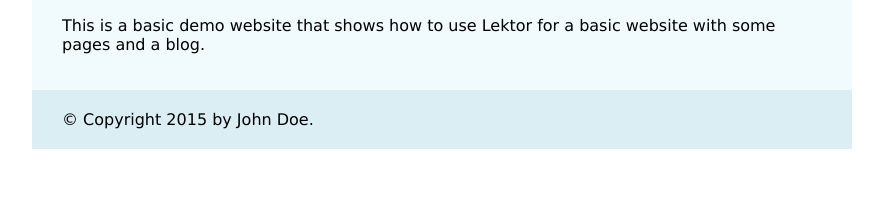
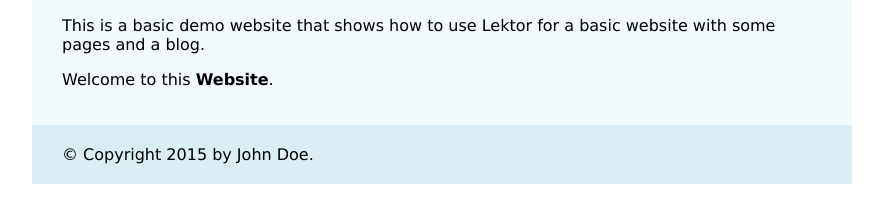
Before and after one commit to jonny-doe/lektor-demo, a plain HTML site: page index.html in a window 1280 px wide. Shown: the part 230-452 px from the top of the page, without its empty margins (198-1081 px from the left). Drawn offline with Linux system fonts and the light colour scheme.

Commit message:
Synchronized build

```diff
--- a/index.html
+++ b/index.html
@@ -23,6 +23,7 @@
   <h2>Welcome to Lektor Demo!</h2>
   <p>This is a basic demo website that shows how to use Lektor for a basic
 website with some pages and a blog.</p>
+<p>Welcome to this <strong>Website</strong>.</p>
 
 
   </div>
```
